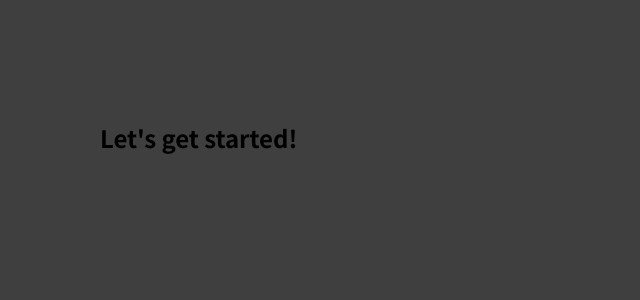
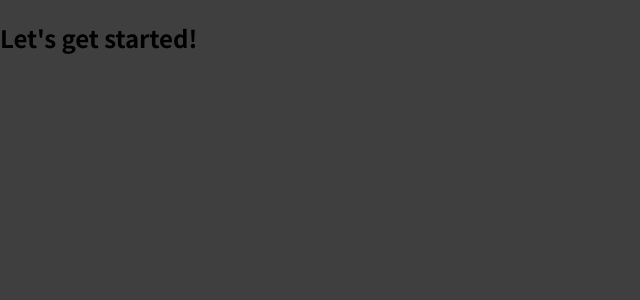
Before and after one commit to collinstewart30/React-Starting-Project, a JavaScript app: page / in a window 1280 px wide. Shown: the top 300 px of the page, without its empty margins (0-640 px from the left). Built offline with nearby package versions, Linux system fonts and the light colour scheme.

Commit message:
starting project beginning commmit

```diff
--- a/src/index.css
+++ b/src/index.css
@@ -11,5 +11,4 @@ html {
 body {
   margin: 0;
   background-color: #3f3f3f;
-  padding: 100px;
 }
```
